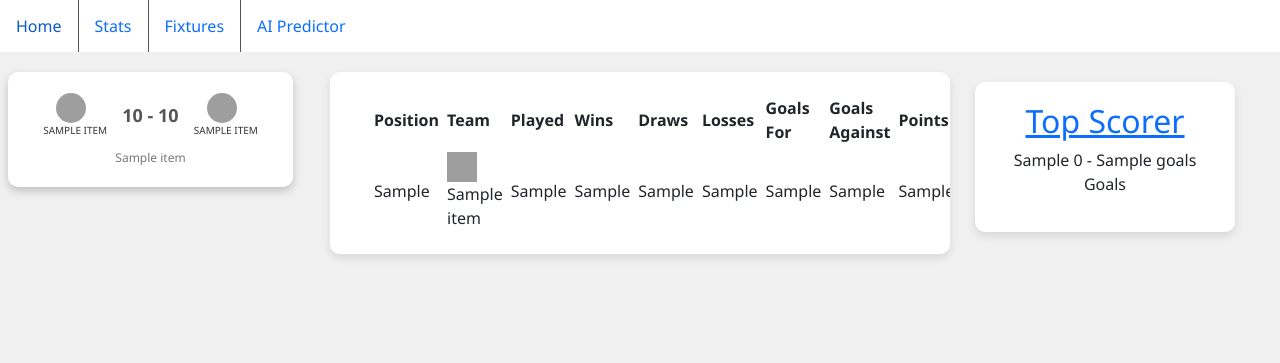
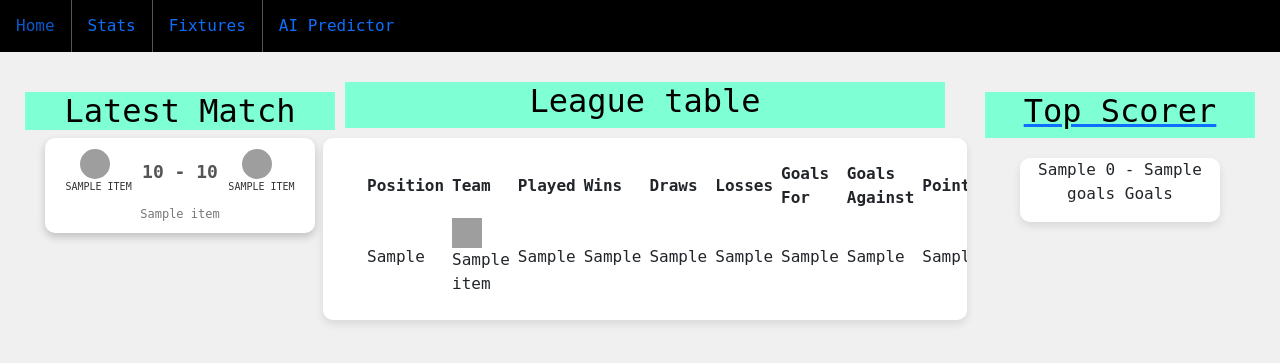
Before and after one commit to RajatMaindoliya/Football-Dashboard, a Django app: page /dashboard in a window 1280 px wide. Shown: the top 363 px of the page. Run offline with Django 5.2, Linux system fonts and the light colour scheme; tables that the repository leaves empty hold one stand-in row (values such as "Sample post"); a database or web service that is not in the repository returns one stand-in record (values such as "Sample title"); data that the repository does not hold is empty; grey boxes are pictures that could not be loaded.

Commit message:
style changes

```diff
--- a/MainProject/Dashboard/static/Dashboard/style.css
+++ b/MainProject/Dashboard/static/Dashboard/style.css
@@ -1,16 +1,18 @@
 /* Reset and General Styling */
 body {
-  font-family: 'Segoe UI', Tahoma, Geneva, Verdana, sans-serif;
+  font-family: monospace;
   background-color: #f0f0f0;
 }
 
 h2 {
   text-align: center;
+  color: black;
+  font-family: monospace;
 }
 
 /* Header Styling */
 header {
-  background-color: white;
+  background-color: black;
 }
 
 nav ul {
@@ -47,11 +49,10 @@ main {
   background-color: #fff;
   border-radius: 10px;
   box-shadow: 0 4px 8px rgba(0, 0, 0, 0.2);
-  padding: 20px;
+  padding: 10px;
   text-align: center;
-  margin-bottom: 15px;
-  margin-right: 15px;
-  width: 285px;
+  margin:auto;
+  width: 270px;
 }
 
 /* Team Styling */
@@ -166,11 +167,9 @@ main {
   background-color: #fff;
   border-radius: 10px;
   box-shadow: 0 4px 8px rgba(0, 0, 0, 0.1);
-  padding: 20px;
   text-align: center;
-  margin-bottom: 15px;
-  margin-right: 15px;
-  margin-left: 15px;
+  width: 200px;
+  margin:auto;
 }
 
 .league-table-container::-webkit-scrollbar {
--- a/MainProject/Dashboard/templates/Dashboard/dashboard.html
+++ b/MainProject/Dashboard/templates/Dashboard/dashboard.html
@@ -27,7 +27,10 @@
 
     <main>
 
-        <div class="col-3">
+        <div class="col-3" style="margin-left:5px;">
+            <div clas="row" style="background-color: aquamarine; margin-top:20px; margin-bottom:20px width:100px;">
+                <h2>Latest Match</h2>
+            </div>
 
             <div class="row">
 
@@ -61,6 +64,10 @@
         </div>
 
         <div class="col-6">
+            <div class="row" style="background-color: aquamarine; margin:10px">
+                <h2>League table</h2>
+            </div>
+            <div class="row">
                 <div class="league-table-container">
                     <div style="margin-left: 20px; margin-right: 20px">
                         <table class="league-table">
@@ -96,15 +103,21 @@
                     </div>
                 </div>
             </div>
+        </div>
 
 
-       <div class="col-3" style="padding: 10px;">
+        <div class="col-3" style="margin-left:10px;">
+            <div class="row" style="margin:20px; background-color: aquamarine;">
+                <a href="{% url 'topscorer' %}"> <h2>Top Scorer</h2>  </a>
+            </div>
+
+            <div class="row">
                 <div class="stats-container">
-            <a href="{% url 'topscorer' %}"> <h2>Top Scorer</h2>  </a>
                         <p>
                             <span class="player-name">{{ topScorer_data.0.player_name }}</span> -
                             <span class="goals">{{ topScorer_data.0.goals }}</span> Goals
                         </p>
+                </div>
             </div>
         </div>
 
--- a/MainProject/Dashboard/templates/Dashboard/fixtures.html
+++ b/MainProject/Dashboard/templates/Dashboard/fixtures.html
@@ -3,8 +3,11 @@
 <html lang="en">
 <head>
     <meta charset="UTF-8">
+    <meta http-equiv="X-UA-Compatible" content="IE=edge">
     <meta name="viewport" content="width=device-width, initial-scale=1.0">
     <title>Fixtures</title>
+    {% load static %}
+    <link href="https://cdn.jsdelivr.net/npm/bootstrap@5.2.3/dist/css/bootstrap.min.css" rel="stylesheet">
     <link rel="stylesheet" type="text/css" href="{% static 'Dashboard/style.css' %}" />
 </head>
 <body>
@@ -22,7 +25,7 @@
 
         <div>
             {% for result in fixtures_data %}
-            <div class="match-container">
+            <div class="match-container" style="margin-bottom: 15px;">
 
                     <div class="teams">
                         <div class="team team-left">
```
Also changed, not shown: MainProject/Dashboard/templates/Dashboard/topscorer.html (+15 -0 lines). Lines whose indentation alone changed are shown as unchanged.
